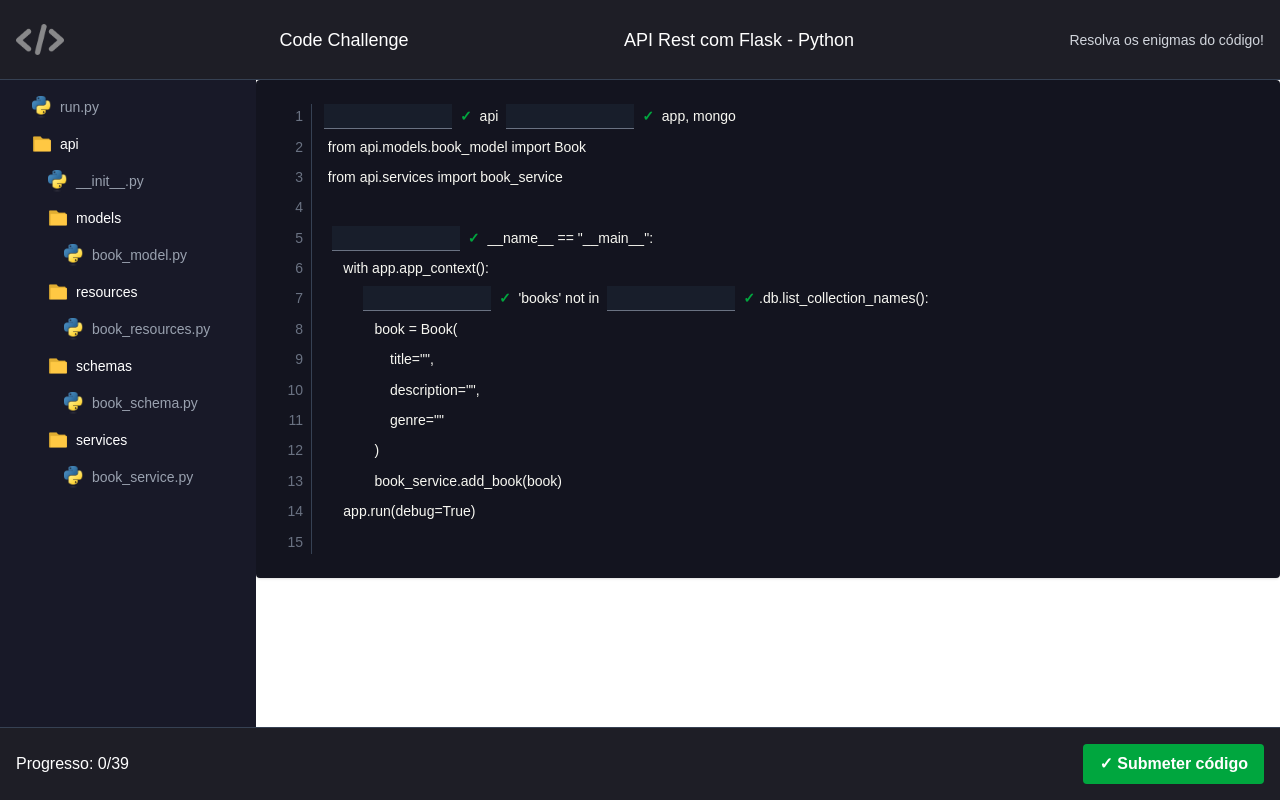
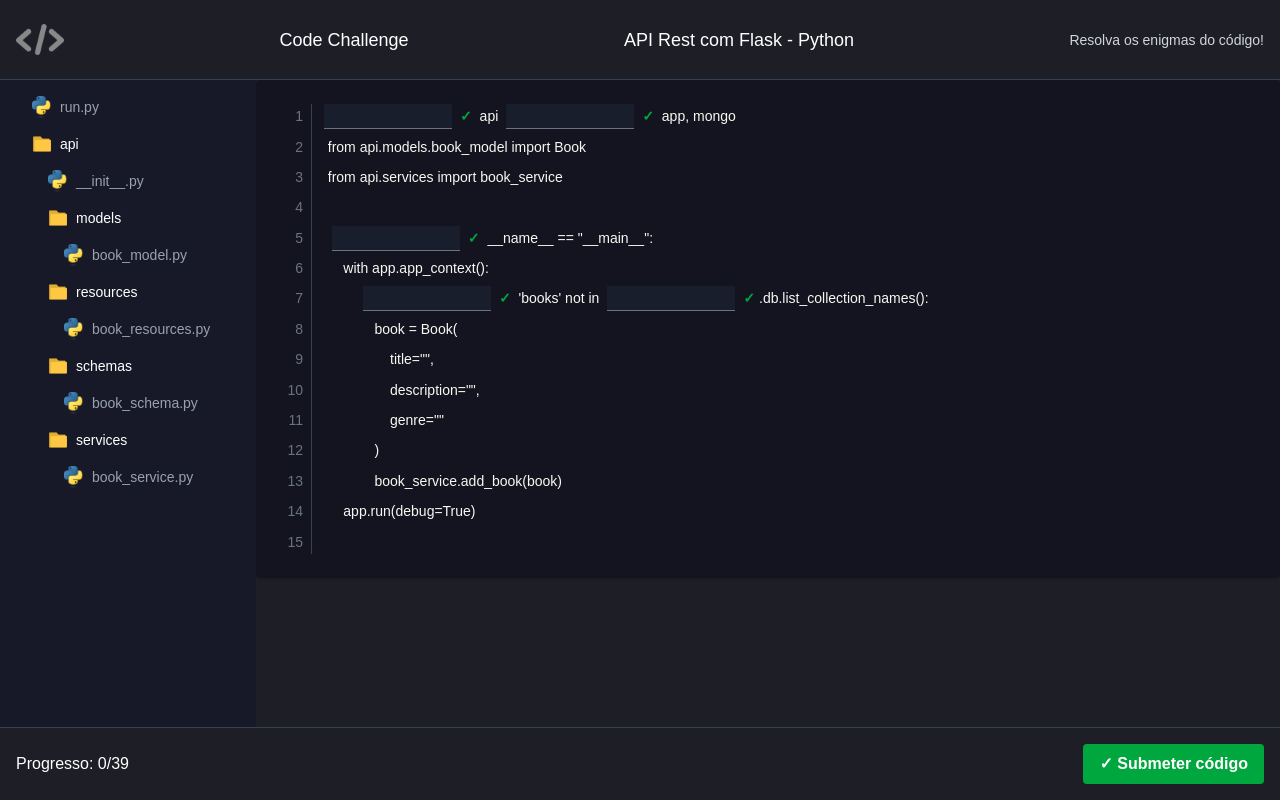
Before and after one commit to maxxdiego/code-challenge, a Next.js app: page / in a window 1280 px wide. Built offline with nearby package versions, Linux system fonts and the light colour scheme.

Commit message:
@maxxdiego

```diff
--- a/src/styles/globals.css
+++ b/src/styles/globals.css
@@ -1,8 +1,8 @@
 @import "tailwindcss";
 
 :root {
-  --background: #ffffff;
-  --foreground: #171717;
+  --background: #1E1E26;
+  --foreground: #ededed;
 }
 
 @theme inline {
```
